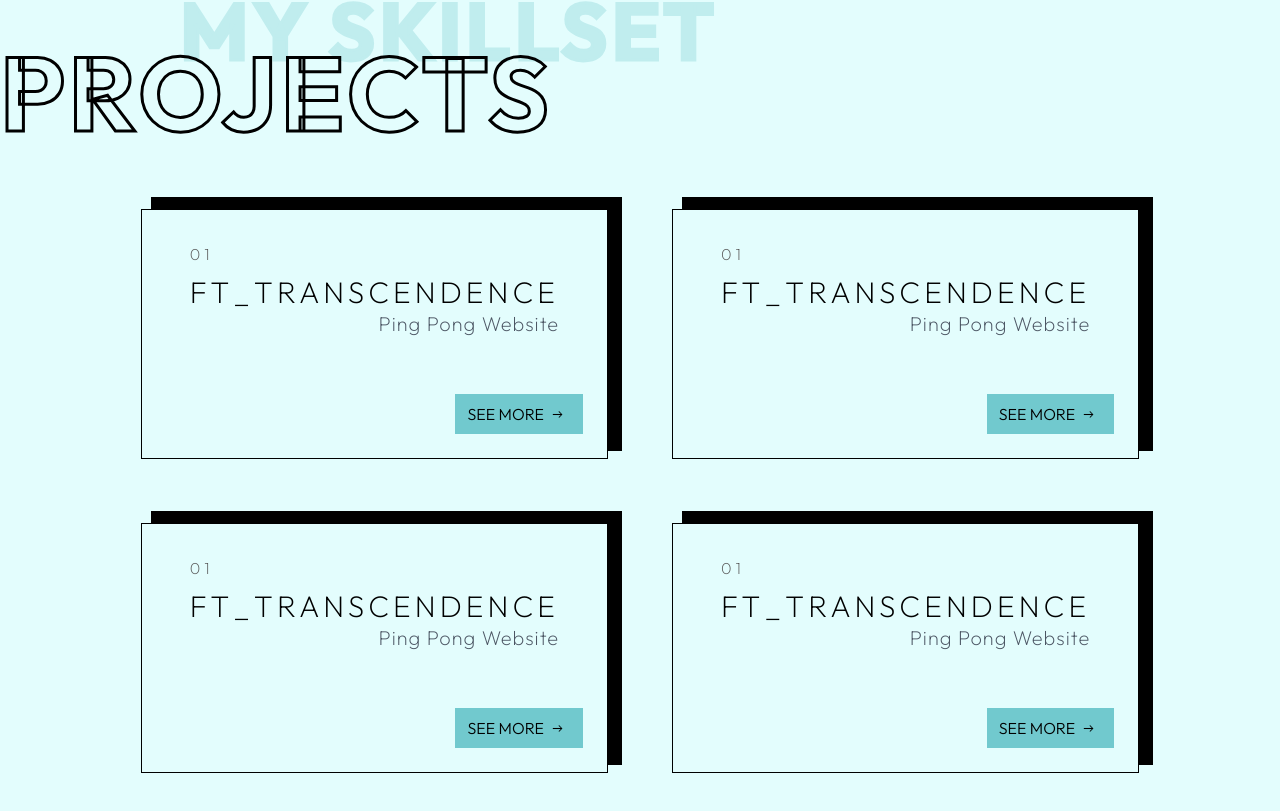
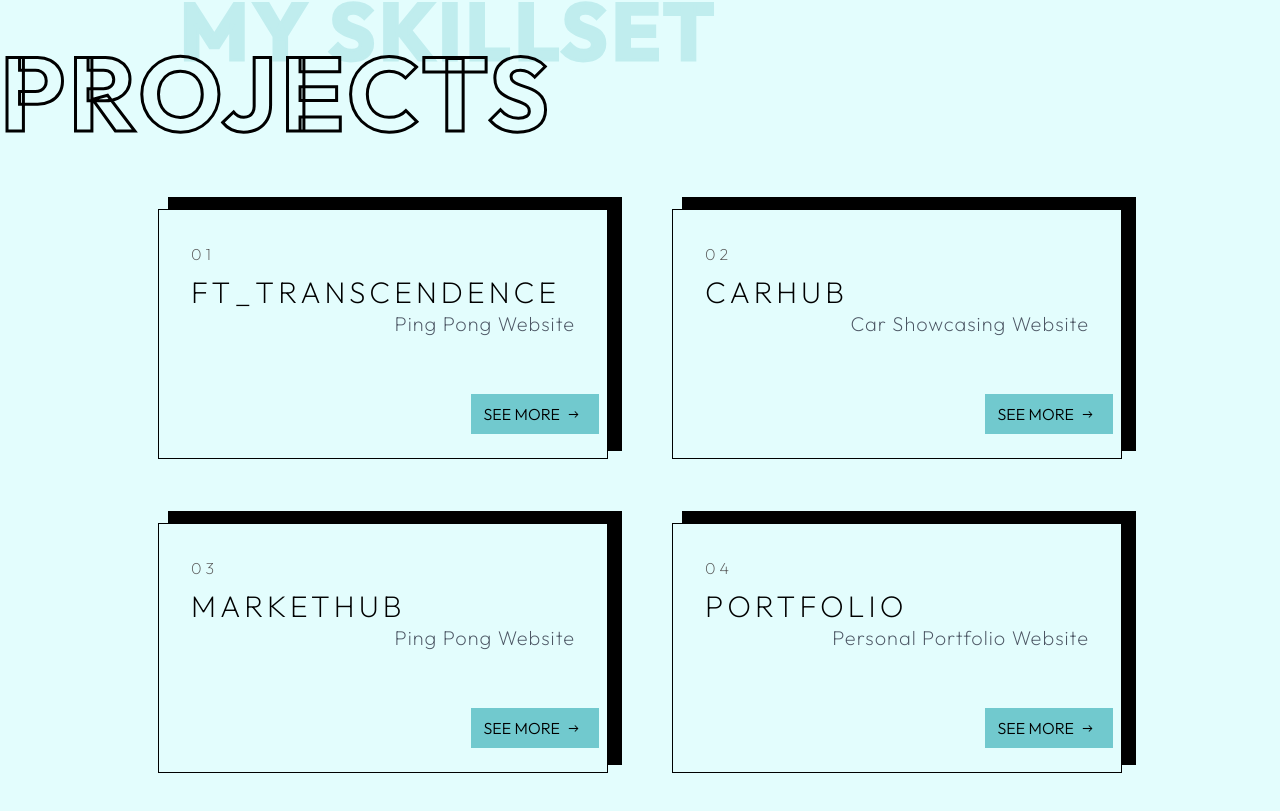
Before and after one commit to mmounib/Portfolio, a Next.js app: page /About in a window 1280 px wide. Shown: the part 1763-2574 px from the top of the page. Built offline with nearby package versions, Linux system fonts and the light colour scheme; a web font is replaced by a local one.

Commit message:
Working to add some type of animation to the projects section

```diff
--- a/app/Components/Experience/Experience.tsx
+++ b/app/Components/Experience/Experience.tsx
@@ -2,7 +2,7 @@ const Experience = () => {
 
     return (
         <section className="my-36 relative">
-            <h1 className="h1__stroke">Experience</h1>
+            <h1 className="h1__stroke">Curriculum vitae</h1>
             <div className="mt-20 flex flex-col w-full">
                 <div className="experience__style">
                     <p className="uppercase flex-[0.5] font-light">December 2023 - now</p>
@@ -22,7 +22,7 @@ const Experience = () => {
                     <p className="uppercase flex-[0.5] font-light">september 2018 - juin 2021</p>
                     <div className="flex flex-col flex-1 items-start gap-2">
                         <p className="experience__paragraph-style">BS Degree - English studies</p>
-                        <p className="font-light text-4xl">Hassan II University</p>
+                        <p className="font-light text-4xl">Hassan II University - Morocco</p>
                     </div>
                 </div>
             </div>
--- a/app/Components/Projects/Projects.tsx
+++ b/app/Components/Projects/Projects.tsx
@@ -1,85 +1,61 @@
 "use client";
 
-import { motion } from "framer-motion";
+import Image from "next/image";
 import Link from "next/link";
-import { useInView } from "react-intersection-observer";
-import { IoIosArrowRoundForward } from "react-icons/io";
+import {useEffect, useRef} from "react";
+import {IoIosArrowRoundForward} from "react-icons/io";
 
-const cardVariants = {
-  offscreen: {
-    y: 200,
-    opacity: 0,
-    transition: {
-      type: "spring",
-      duration: 1.2,
-    },
-  },
-  onscreen: {
-    y: 0,
-    opacity: 100,
-    transition: {
-      type: "spring",
-      bounce: 0.2,
-      duration: 1.2,
-      delay: 0.2,
-    },
-  },
-};
+const Projects = () => {
+    const cursor = useRef<HTMLDivElement| null>(null)
+    let curs = cursor!.current;
+    let attached = false;
 
-const cardVariants2 = {
-  offscreen: {
-    y: 200,
-    opacity: 0,
-    transition: {
-      type: "spring",
-      bounce: 0.2,
-      duration: 1.2,
-    },
-  },
-  onscreen: {
-    y: 0,
-    opacity: 100,
-    transition: {
-      type: "spring",
-      bounce: 0.2,
-      duration: 1.2,
-      delay: 0.3,
-    },
-  },
-};
+    if (curs) {
 
-const cardVariants3 = {
-  offscreen: {
-    y: 200,
-    opacity: 0,
-    transition: {
-      type: "spring",
-      bounce: 0.2,
-      duration: 1.9,
-    },
-  },
-  onscreen: {
-    y: 0,
-    opacity: 100,
-    transition: {
-      type: "spring",
-      bounce: 0.2,
-      duration: 1.2,
-      delay: 0.3,
-    },
-  },
-};
-const Projects = () => {
+    document.addEventListener("mousemove", (e) => {
+        let x = e.clientX;
+        let y = e.clientY;
+        curs!.style.left = x - 25 + "px";
+        curs!.style.top = y - 25 + "px";
+    });
+    }
+
+    let servicesImages = [
+        "url('https://assets.codepen.io/1651485/springNew.jpg')",
+        "url('https://assets.codepen.io/1651485/summerNew.jpg')",
+        "url('https://assets.codepen.io/1651485/autumnNew.png')",
+        "url('https://assets.codepen.io/1651485/winterNew.jpg')"
+    ];
+    const showImage = () => {
+        if (!attached) {
+           attached = true;
+        document.addEventListener("mouseover", (e) => {
+            curs!.classList.add("cursor-image-show");
+            curs!.style.backgroundImage = servicesImages[0];
+        });
+        }
+    }
+    const hideImage = () => {
+        attached = false;
+        document.addEventListener("mouseleave", (e) => {
+            curs!.classList.remove("cursor-image-show");
+            curs!.style.backgroundImage = "none";
+        });
+    }
     return (
         <section className="my-36 relative">
             <h1 className="h1__stroke">projects</h1>
             <div className="flex justify-center gap-16 flex-wrap mt-16">
-        <div className="projects__shadow-style flex flex-col py-6 px-4">
+                <div
+                    onPointerEnter={showImage}
+                    onPointerLeave={hideImage}
+                    className="projects__shadow-style flex flex-col py-6 w-[450px]"
+                >
                     <Link
                         href="/projects/ft_transcendence"
                         className="flex flex-col max-sm:flex-col py-4 px-8 relative justify-between items-end w-full cursor-none"
                     >
-            <h1 className="uppercase text-3xl max-sm:text-4xl font-extralight">
+                        <h1 className="uppercase text-3xl max-sm:text-4xl font-extralight mr-auto">
                             <sup className=" text-base flex">01</sup>
                             ft_transcendence
                         </h1>
@@ -99,15 +75,50 @@ const Projects = () => {
                             />{" "}
                         </p>
                     </Link>
+                    <div ref={cursor} className="cursor">
+                        {/*<Image*/}
+                        {/*    src={"/ft_transcendence.png"}*/}
+                        {/*    alt="Image_ss"*/}
+                        {/*    width={250}*/}
+                        {/*    height={250}*/}
+                        {/*    className="rounded-none"*/}
+                        {/*/>*/}
                     </div>
-        <div className="projects__shadow-style flex flex-col py-6 px-4">
+                </div>
+                <div className="projects__shadow-style flex flex-col w-[450px] py-6">
                     <Link
                         href="/projects/ft_transcendence"
                         className="flex flex-col max-sm:flex-col py-4 px-8 relative justify-between items-end w-full cursor-none"
                     >
-            <h1 className="uppercase text-3xl max-sm:text-4xl font-extralight">
-              <sup className=" text-base flex">01</sup>
-              ft_transcendence
+                        <h1 className="uppercase text-3xl max-sm:text-4xl font-extralight mr-auto">
+                            <sup className=" text-base flex">02</sup>
+                            CarHub
+                        </h1>
+                        <h1 className="text-xl max-sm:text-xl max-sm:mt-2 font-extralight tracking-wider text-gray-600 h1-hide">
+                            Car Showcasing Website
+                        </h1>
+                    </Link>
+                    <Link
+                        href="/projects/ft_transcendence"
+                        className="flex items-end justify-end mr-2 mt-10 cursor-none"
+                    >
+                        <p className="font-light text-base uppercase w-fit bg-[#71c9ce] py-2 px-3 flex items-center cursor-pointer proj__animation">
+                            see more{" "}
+                            <IoIosArrowRoundForward
+                                size={17}
+                                className=" fill-black proj__animation-icon"
+                            />{" "}
+                        </p>
+                    </Link>
+                </div>
+                <div className="projects__shadow-style flex flex-col py-6 w-[450px]">
+                    <Link
+                        href="/projects/ft_transcendence"
+                        className="flex flex-col max-sm:flex-col py-4 px-8 relative justify-between items-end w-full cursor-none"
+                    >
+                        <h1 className="uppercase text-3xl max-sm:text-4xl font-extralight mr-auto">
+                            <sup className=" text-base flex">03</sup>
+                            markethub
                         </h1>
                         <h1 className="text-xl max-sm:text-xl max-sm:mt-2 font-extralight tracking-wider text-gray-600 h1-hide">
                             Ping Pong Website
@@ -126,43 +137,17 @@ const Projects = () => {
                         </p>
                     </Link>
                 </div>
-        <div className="projects__shadow-style flex flex-col py-6 px-4">
+                <div className="projects__shadow-style flex flex-col py-6 w-[450px]">
                     <Link
                         href="/projects/ft_transcendence"
                         className="flex flex-col max-sm:flex-col py-4 px-8 relative justify-between items-end w-full cursor-none"
                     >
-            <h1 className="uppercase text-3xl max-sm:text-4xl font-extralight">
-              <sup className=" text-base flex">01</sup>
-              ft_transcendence
+                        <h1 className="uppercase text-3xl max-sm:text-4xl font-extralight mr-auto">
+                            <sup className=" text-base flex">04</sup>
+                            portfolio
                         </h1>
                         <h1 className="text-xl max-sm:text-xl max-sm:mt-2 font-extralight tracking-wider text-gray-600 h1-hide">
-              Ping Pong Website
-            </h1>
-          </Link>
-          <Link
-            href="/projects/ft_transcendence"
-            className="flex items-end justify-end mr-2 mt-10 cursor-none"
-          >
-            <p className="font-light text-base uppercase w-fit bg-[#71c9ce] py-2 px-3 flex items-center cursor-pointer proj__animation">
-              see more{" "}
-              <IoIosArrowRoundForward
-                size={17}
-                className=" fill-black proj__animation-icon"
-              />{" "}
-            </p>
-          </Link>
-        </div>
-        <div className="projects__shadow-style flex flex-col py-6 px-4">
-          <Link
-            href="/projects/ft_transcendence"
-            className="flex flex-col max-sm:flex-col py-4 px-8 relative justify-between items-end w-full cursor-none"
-          >
-            <h1 className="uppercase text-3xl max-sm:text-4xl font-extralight">
-              <sup className=" text-base flex">01</sup>
-              ft_transcendence
-            </h1>
-            <h1 className="text-xl max-sm:text-xl max-sm:mt-2 font-extralight tracking-wider text-gray-600 h1-hide">
-              Ping Pong Website
+                            Personal Portfolio Website
                         </h1>
                     </Link>
                     <Link
@@ -184,133 +169,3 @@ const Projects = () => {
 };
 
 export default Projects;
-
-// const [ref1, inView1] = useInView({
-//   triggerOnce: true,
-// });
-
-// const [ref2, inView2] = useInView({
-//   triggerOnce: true,
-// });
-
-// const [ref3, inView3] = useInView({
-//   triggerOnce: true,
-// });
-
-// return (
-//   <motion.section
-//   id="projects-section"
-//     className="text-black mt-24 w-full max-sm:overflow-hidden"
-//     initial="offscreen"
-//     whileInView="onscreen"
-//     viewport={{ once: true }}
-//   >
-//     <div className="flex flex-col w-full h-full">
-//       <motion.div
-//         ref={ref1}
-//         variants={cardVariants}
-//         animate={inView1 ? "onscreen" : "offscreen"}
-//         className="flex pr__animate"
-//       >
-//         <Link
-//           href="/projects/ft_transcendence"
-//           className="flex max-sm:flex-col project-section relative padding-animate justify-between items-center w-full py-14 px-6 border-b-[1px] border-b-gray-700"
-//         >
-//           <h1 className="uppercase text-5xl max-sm:text-4xl js-title font-extralight">
-//             <sup className=" text-base flex">01</sup>
-//             ft_transcendence
-//           </h1>
-//           <h1 className="text-3xl max-sm:text-xl max-sm:mt-2 font-extralight js-title text-gray-600 h1-hide">
-//             Ping Pong Website
-//           </h1>
-//         </Link>
-//         <Link href="/projects/ft_transcendence">
-//           <svg
-//             xmlns="http://www.w3.org/2000/svg"
-//             fill="none"
-//             viewBox="0 0 24 24"
-//             stroke-width="1.5"
-//             stroke="currentColor"
-//             className="w-8 h-8 text__icon font-extralight"
-//           >
-//             <path
-//               stroke-linecap="round"
-//               stroke-linejoin="round"
-//               d="M4.5 19.5l15-15m0 0H8.25m11.25 0v11.25"
-//             />
-//           </svg>
-//         </Link>
-//       </motion.div>
-//       <motion.div
-//         ref={ref2}
-//         variants={cardVariants2}
-//         animate={inView2 ? "onscreen" : "offscreen"}
-//         className="flex pr__animate"
-//       >
-//         <Link
-//           href="/projects/carhub"
-//           className="flex max-sm:flex-col relative project-section padding-animate justify-between items-center w-full py-14 px-6 border-b-[1px] border-b-gray-700"
-//         >
-//           <h1 className="uppercase text-5xl js-title font-extralight">
-//             <sup className=" text-base flex">02</sup>
-//             carhub
-//           </h1>
-//           <h1 className="text-3xl max-sm:text-xl max-sm:mt-2 font-extralight js-title text-gray-600 h1-hide">
-//             Car Showcasing Website
-//           </h1>
-//         </Link>
-//         <Link href="/projects/carhub">
-//           <svg
-//             xmlns="http://www.w3.org/2000/svg"
-//             fill="none"
-//             viewBox="0 0 24 24"
-//             stroke-width="1.5"
-//             stroke="currentColor"
-//             className="w-8 h-8 text__icon font-extralight"
-//           >
-//             <path
-//               stroke-linecap="round"
-//               stroke-linejoin="round"
-//               d="M4.5 19.5l15-15m0 0H8.25m11.25 0v11.25"
-//             />
-//           </svg>
-//         </Link>
-//       </motion.div>
-//       <motion.div
-//         ref={ref3}
-//         variants={cardVariants3}
-//         animate={inView3 ? "onscreen" : "offscreen"}
-//         className="flex pr__animate"
-//       >
-//         <Link
-//           href="/projects/bookme"
-//           className="flex max-sm:flex-col relative project-section padding-animate justify-between items-center w-full py-14 px-6 border-b-[1px] border-b-gray-700"
-//         >
-//           <h1 className="uppercase text-5xl js-title font-extralight">
-//             <sup className=" text-base flex">03</sup>
-//             MarketHub
-//           </h1>
-//           <h1 className="text-3xl max-sm:mt-2 max-sm:text-xl font-extralight js-title text-gray-600 h1-hide">
-//             Ecommerce Website
-//           </h1>
-//         </Link>
-//         <Link href="/projects/bookme">
-//           <svg
-//             xmlns="http://www.w3.org/2000/svg"
-//             fill="none"
-//             viewBox="0 0 24 24"
-//             stroke-width="1.5"
-//             stroke="currentColor"
-//             className="w-8 h-8 text__icon font-extralight"
-//           >
-//             <path
-//               stroke-linecap="round"
-//               stroke-linejoin="round"
-//               d="M4.5 19.5l15-15m0 0H8.25m11.25 0v11.25"
-//             />
-//           </svg>
-//         </Link>
-//       </motion.div>
-//     </div>
-//   </motion.section>
-// );
```
Also changed, not shown: app/globals.css (+39 -0 lines). Lines whose indentation alone changed are shown as unchanged.
